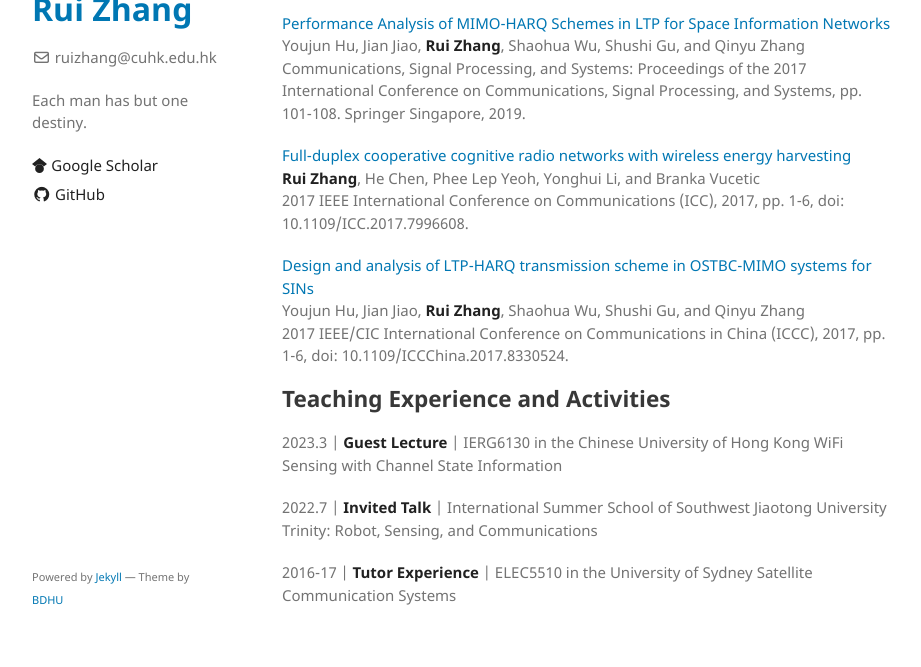
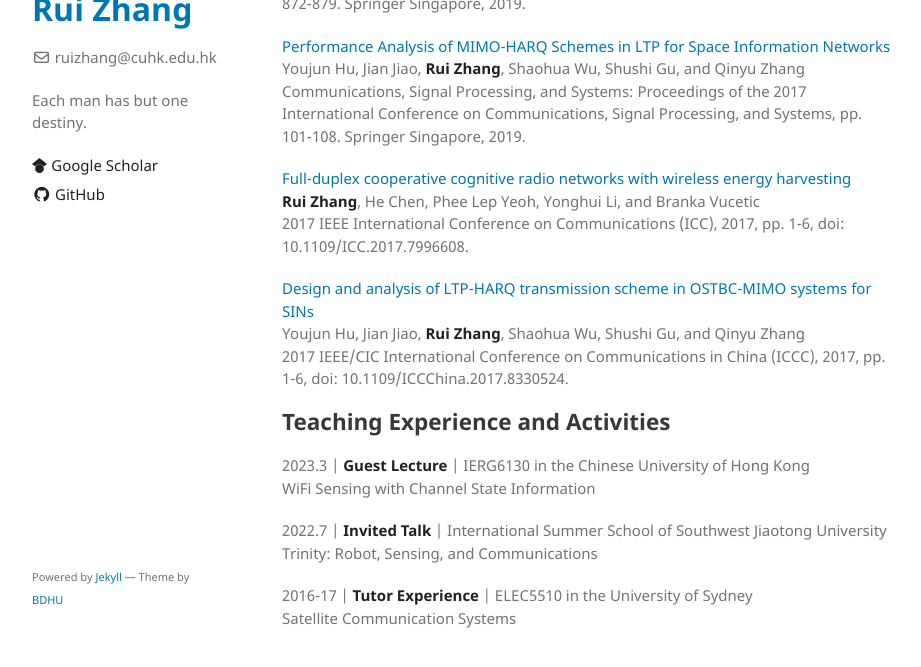
Before and after one commit to zhrrygh/zhrrygh.github.io, a Jekyll site: the page built from index.md, in a window 1280 px wide and 900 px high, scrolled down 1290 px, cut to the strip 221-888 px from the top of the window. Shown: the whole strip, without its empty margins (178-1099 px from the left). Built offline with Jekyll 4.4.1, drawn with Linux system fonts in a browser that asks for light colours; some of the changed text lies outside the part shown.

```diff
--- a/index.md
+++ b/index.md
@@ -18,9 +18,11 @@ Rui Zhang is currently a Postdoctoral Fellow in the Department of Information En
 
 ## Working Experience
 
-2021.11-Now | **Postdoctoral Fellow** | The Chinese University of Hong Kong
+2021.11-Now | **Postdoctoral Fellow** \
+The Chinese University of Hong Kong
 
-2021.1-2021.11| **Research Assistant** | The Chinese University of Hong Kong
+2021.1-2021.11| **Research Assistant** \
+The Chinese University of Hong Kong
 
 ## Publications
 
@@ -70,13 +72,13 @@ Youjun Hu, Jian Jiao, **Rui Zhang**, Shaohua Wu, Shushi Gu, and Qinyu Zhang \
 
 ## Teaching Experience and Activities
 
-2023.3 | **Guest Lecture** | IERG6130 in the Chinese University of Hong Kong
+2023.3 | **Guest Lecture** | IERG6130 in the Chinese University of Hong Kong \
 WiFi Sensing with Channel State Information
 
-2022.7 | **Invited Talk** | International Summer School of Southwest Jiaotong University
+2022.7 | **Invited Talk** | International Summer School of Southwest Jiaotong University \
 Trinity: Robot, Sensing, and Communications
 
-2016-17 | **Tutor Experience** | ELEC5510 in the University of Sydney
+2016-17 | **Tutor Experience** | ELEC5510 in the University of Sydney \
 Satellite Communication Systems
 
 
```
